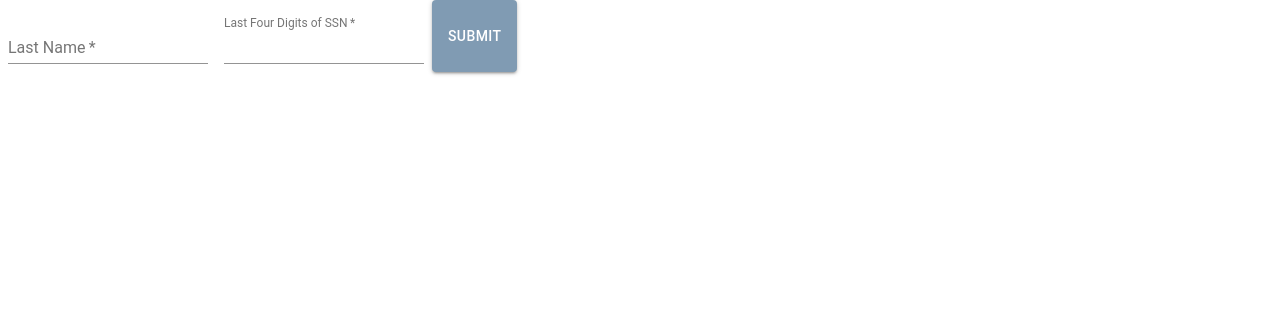
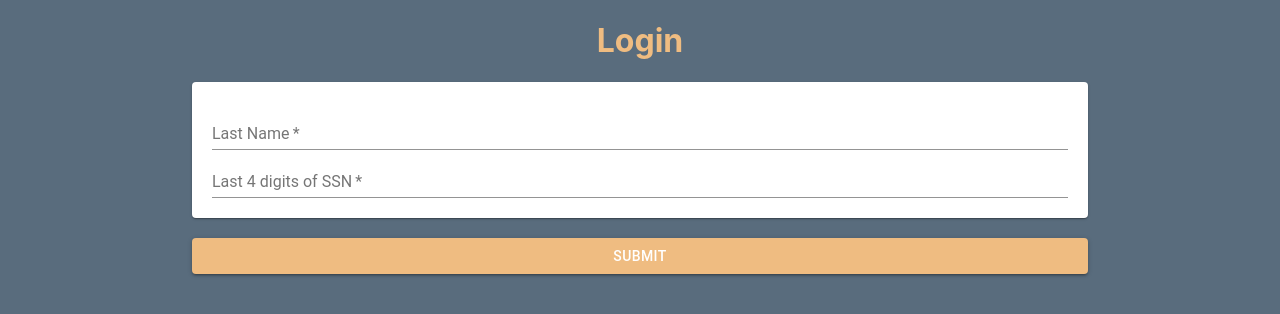
Before and after one commit to GTBitsOfGood/first-step-staffing, a React (Create React App) app in the folder client/: page / in a window 1280 px wide. Shown: the top 314 px of the page. Built offline with nearby package versions, Linux system fonts and the light colour scheme.

Commit message:
Styled Login to match Registration

```diff
--- a/client/src/pages/LoginPage.jsx
+++ b/client/src/pages/LoginPage.jsx
@@ -1,31 +1,48 @@
 import React from 'react'
 import PropTypes from 'prop-types'
 import { withStyles } from '@material-ui/core/styles'
-import TextField from '@material-ui/core/TextField'
-import Button from '@material-ui/core/Button'
+import {
+  Input,
+  InputLabel,
+  FormControl,
+  FormGroup,
+  Paper,
+  Button,
+} from '@material-ui/core'
+import moment from 'moment'
 
 const styles = theme => ({
   container: {
     display: 'flex',
-    flexWrap: 'wrap'
+    height: '100vh',
+    margin: 'auto',
+    flexDirection: 'column',
+    backgroundColor: theme.palette.primary.dark,
+    textAlign: 'center'
   },
-  textField: {
-    marginLeft: theme.spacing.unit,
-    marginRight: theme.spacing.unit,
-    width: 200
+  input: {
+    padding: '10px 0'
   },
-  dense: {
-    marginTop: 19
+  form: {
+    margin: '0 15%'
   },
-  menu: {
-    width: 200
+  paper: {
+    margin: 'auto',
+    padding: '20px'
+  },
+  submit: {
+    marginTop: '20px',
+    width: '100%'
   }
 })
 
 class LoginPage extends React.Component {
-  state = {
-    lastName: '',
-    ssn: ''
+  constructor() {
+    super()
+    this.state = {
+      lastname: '',
+      ssn: null,
+    }
   }
 
   handleChange = name => event => {
@@ -33,38 +50,43 @@ class LoginPage extends React.Component {
   }
 
   render() {
-    const { classes } = this.props
+    const { classes, theme } = this.props
 
     return (
-      <form className={classes.container} noValidate autoComplete="off">
-        <TextField
-          required
-          id="standard-name"
-          label="Last Name"
-          className={classes.textField}
-          value={this.state.lastName}
+      <div className={classes.container}>
+        <h1 style={{ color: theme.palette.secondary.main }}>Login</h1>
+        <form className={classes.form}>
+          <Paper className={classes.paper} elevation={1}>
+            <FormGroup>
+              <FormControl required={true} style={styles.input}>
+                <InputLabel htmlFor={'lastname'}>Last Name</InputLabel>
+                <Input
+                  id="lastname"
+                  value={this.state.lastname}
                   onChange={this.handleChange('lastName')}
-          margin="normal"
                 />
-
-        <TextField
-          required
-          id="standard-number"
-          label="Last Four Digits of SSN"
-          value={this.state.ssn}
+              </FormControl>
+              <FormControl required={true} style={styles.input}>
+                <InputLabel htmlFor={'ssn'}>Last 4 digits of SSN</InputLabel>
+                <Input
+                  id="ssn"
+                  type={'tel'}
+                  value={this.state.snn}
                   onChange={this.handleChange('ssn')}
-          type="number"
-          className={classes.textField}
-          InputLabelProps={{
-            shrink: true
-          }}
-          margin="normal"
                 />
-
-        <Button variant="contained" color="primary" className={classes.button}>
+              </FormControl>
+            </FormGroup>
+          </Paper>
+          <Button
+            variant="contained"
+            color="secondary"
+            className={classes.submit}
+            type="submit"
+          >
             Submit
         </Button>
         </form>
+      </div>
     )
   }
 }
--- a/client/src/pages/RegistrationPage.jsx
+++ b/client/src/pages/RegistrationPage.jsx
@@ -1,13 +1,11 @@
 import React, { Component } from 'react'
 import {
-  OutlinedInput,
   Input,
   InputLabel,
   FormControl,
   FormGroup,
   Paper,
-  Button,
-  Typography
+  Button
 } from '@material-ui/core'
 import MomentUtils from '@date-io/moment'
 import { MuiPickersUtilsProvider, InlineDatePicker } from 'material-ui-pickers'
```
Lines whose indentation alone changed are shown as unchanged.
